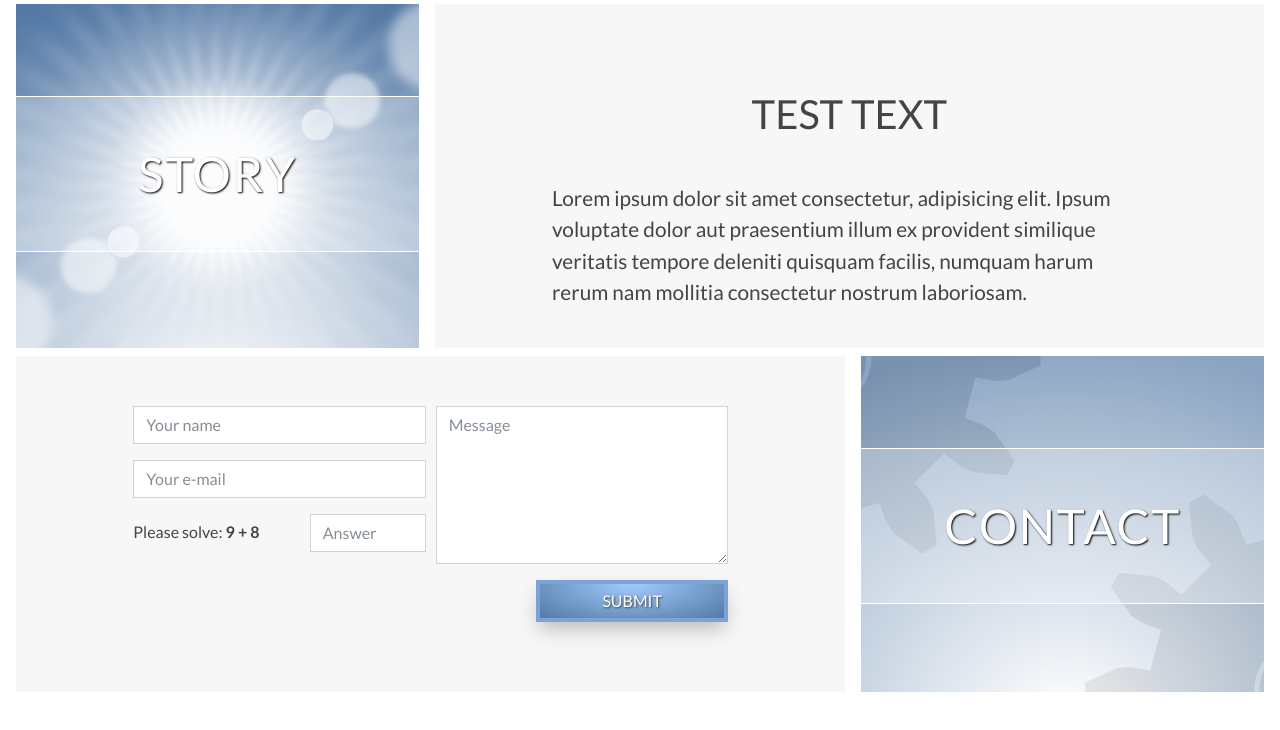
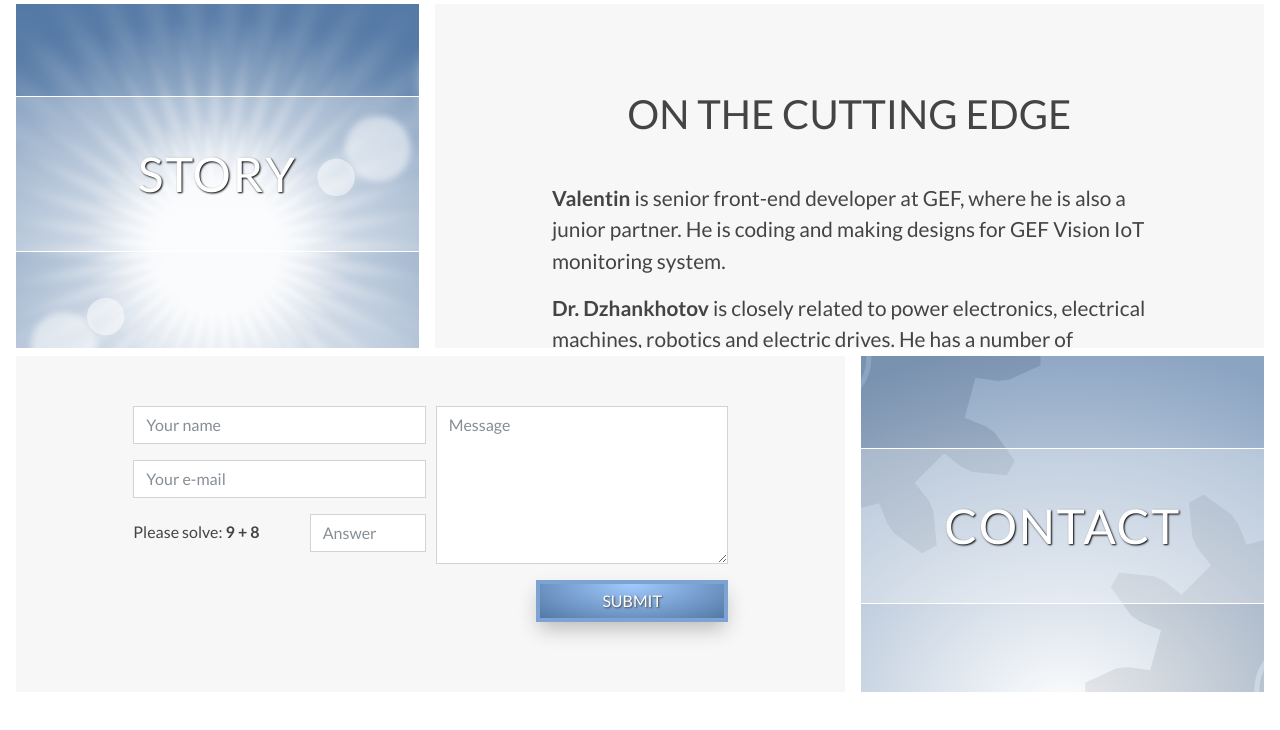
Before and after one commit to vushe/vushe.github.io, a Jekyll site: the page built from index.md, in a window 1280 px wide and 900 px high, scrolled down 682 px, cut to the strip 170-900 px from the top of the window. Built offline with Jekyll 4.4.1, drawn with Linux system fonts in a browser that asks for light colours; nearby versions of some CDN libraries.

Commit message:
About V.D.

```diff
--- a/_layouts/default.html
+++ b/_layouts/default.html
@@ -35,8 +35,17 @@
                         <h2>STORY</h2>
                     </div>
                     <div class="col-md-8 aside text-container more-spacing-right">
-                        <h1 class="text-center">TEST TEXT</h1>
-                        <span>Lorem ipsum dolor sit amet consectetur, adipisicing elit. Ipsum voluptate dolor aut praesentium illum ex provident similique veritatis tempore deleniti quisquam facilis, numquam harum rerum nam mollitia consectetur nostrum laboriosam.</span>
+                        <h1 class="text-center">ON THE CUTTING EDGE</h1>
+
+                        <p>
+                            <strong>Valentin</strong> is senior front-end developer at GEF, where he is also a junior partner. He is coding and making designs
+                            for GEF Vision IoT monitoring system.
+                        </p>
+                        <p>
+                            <strong>Dr. Dzhankhotov</strong> is closely related to power electronics, electrical machines, robotics and electric drives.
+                            He has a number of publications in premium industrial magazines. At leasure he enjoys his great family and free music
+                            composing.
+                        </p>
                     </div>
                 </div>
 
```
